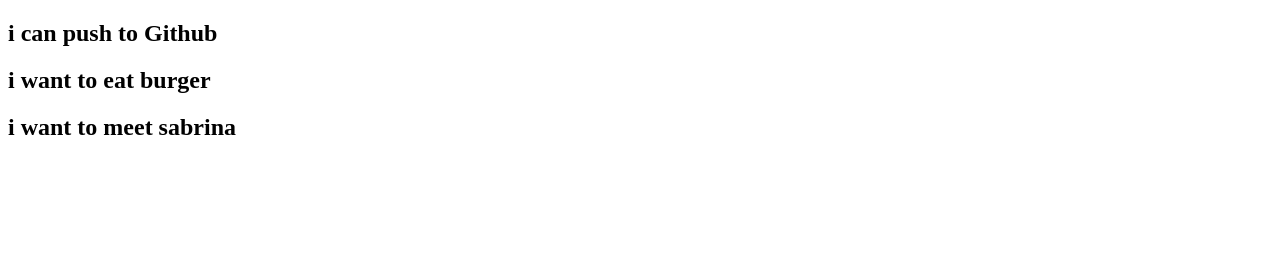
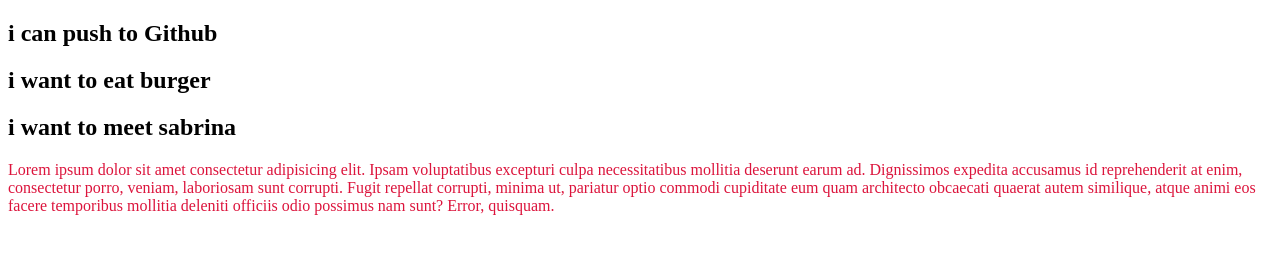
Before and after one commit to ivan975/git-practice, a plain HTML site: page index.html in a window 1280 px wide. Drawn offline with Linux system fonts and the light colour scheme.

Commit message:
CSS addedd

```diff
--- a/index.html
+++ b/index.html
@@ -5,10 +5,13 @@
     <meta http-equiv="X-UA-Compatible" content="IE=edge">
     <meta name="viewport" content="width=device-width, initial-scale=1.0">
     <title>Github Repo</title>
+    <link rel="stylesheet" href="style.css">
 </head>
 <body>
         <h2>i can push to Github</h2>
         <h2>i want to eat burger</h2>
         <h2>i want to meet sabrina</h2>
+        <p>Lorem ipsum dolor sit amet consectetur adipisicing elit. Ipsam voluptatibus excepturi culpa necessitatibus mollitia deserunt earum ad. Dignissimos expedita accusamus id reprehenderit at enim, consectetur porro, veniam, laboriosam sunt corrupti.
+        Fugit repellat corrupti, minima ut, pariatur optio commodi cupiditate eum quam architecto obcaecati quaerat autem similique, atque animi eos facere temporibus mollitia deleniti officiis odio possimus nam sunt? Error, quisquam.</p>
 </body>
 </html>
--- /dev/null
+++ b/style.css
@@ -0,0 +1,3 @@
+p{
+    color: crimson;
+}
```
